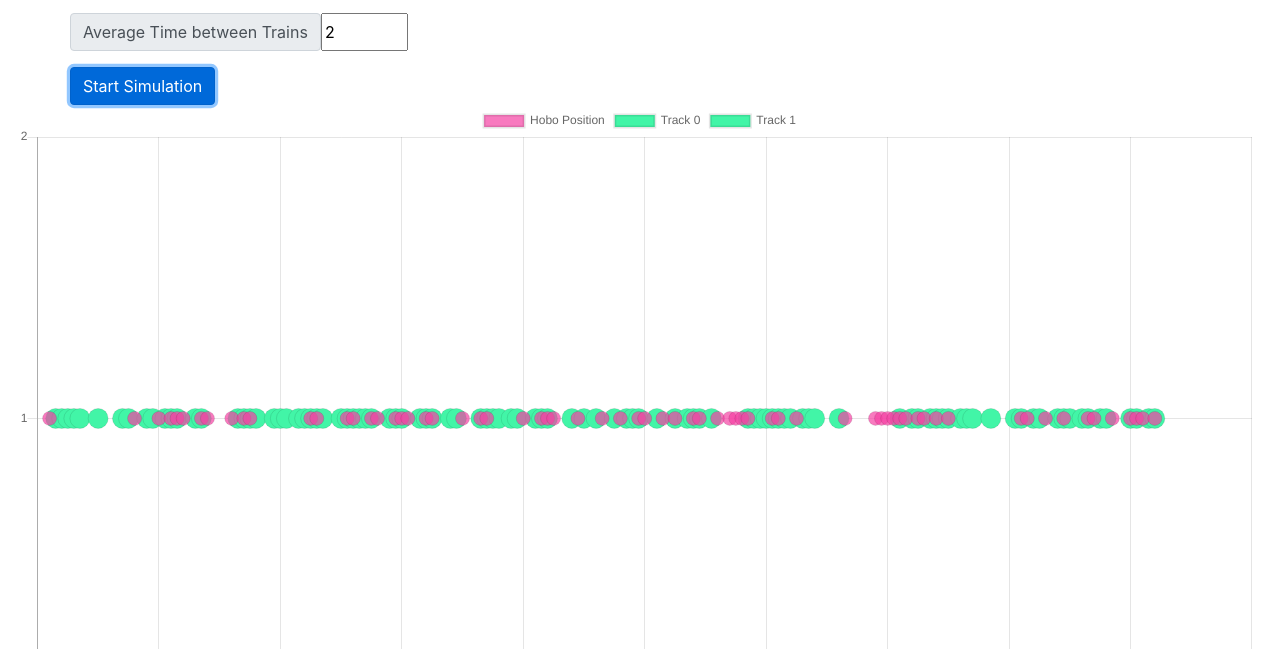
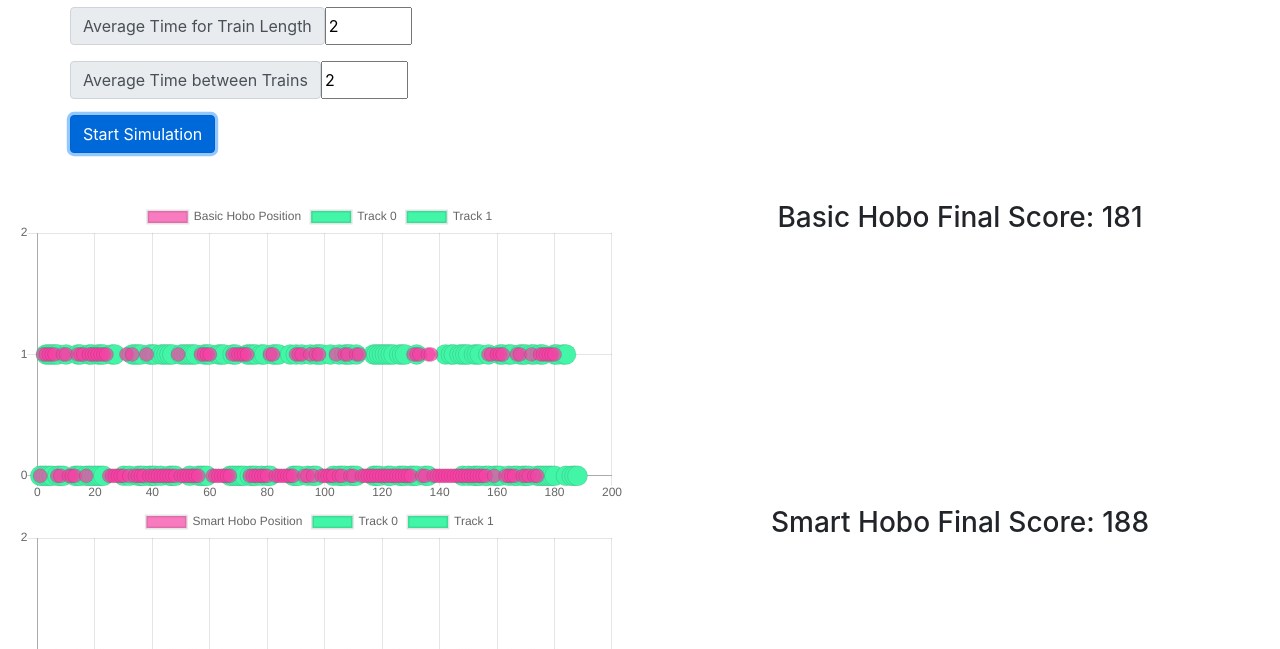
Before and after one commit to Squishy123/HogwartsHobo, a website built with webpack: page src/index.html in a window 1280 px wide. Both pictures are taken after a click on the button "Start Simulation". Shown: the part 151-800 px from the top of the page. Built offline with nearby package versions, Linux system fonts and the light colour scheme.

Commit message:
Added score counter

```diff
--- a/package.json
+++ b/package.json
@@ -19,6 +19,7 @@
     "@babel/preset-env": "^7.9.0",
     "babel-loader": "^8.1.0",
     "eslint": "^6.8.0",
+    "gh-pages": "^2.2.0",
     "html-webpack-plugin": "^4.0.4",
     "jest": "^25.2.0",
     "nodemon": "^2.0.2",
@@ -32,7 +33,8 @@
     "dev": "webpack-dev-server --config webpack.config.js --hot",
     "build-webpack": "webpack --config webpack.config.js",
     "build": "babel src --out-dir dist",
-    "test": "jest"
+    "test": "jest",
+    "deploy": "npm run build-webpack && gh-pages -d dep -b gh-pages"
   },
   "dependencies": {
     "@tensorflow/tfjs": "^1.7.0",
--- a/src/index.html
+++ b/src/index.html
@@ -7,12 +7,19 @@
 
     <link rel="stylesheet" href="https://stackpath.bootstrapcdn.com/bootstrap/4.4.1/css/bootstrap.min.css"
         integrity="sha384-Vkoo8x4CGsO3+Hhxv8T/Q5PaXtkKtu6ug5TOeNV6gBiFeWPGFN9MuhOf23Q9Ifjh" crossorigin="anonymous">
+
+    <style>
+        canvas {
+            max-width: 1000px;
+            margin: auto;
+        }
+    </style>
 </head>
 
 <body>
-    <div class="container">
+    <div class="container mt-5">
         <h1 class="row">Hogwarts Hobo Simulation</h1>
-        <div class="settings row input-group">
+        <div class="settings row input-group mb-5">
             <div class="input-group mb-3">
                 <span class="input-group-text">Number of Tracks</span>
                 <input type="number" id="num-tracks" min="1" max="10" value="2">
@@ -30,9 +37,23 @@
             </div>
         </div>
     </div>
-    <div class="container-fluid">
-        <canvas id="graph"></canvas>
-        <div class="tracks"></div>
+    <div class="container-fluid mb-5">
+        <div class="row text-center">
+            <div class="col">
+                <canvas id="basic-graph"></canvas>
+            </div>
+            <div class="col">
+                <h3 id="basic-score"></h3>
+            </div>
+        </div>
+        <div class="row text-center">
+            <div class="col">
+                <canvas id="smart-graph"></canvas>
+            </div>
+            <div class="col">
+                <h3 id="smart-score"></h3>
+            </div>
+        </div>
     </div>
 </body>
 
--- a/src/main.js
+++ b/src/main.js
@@ -2,14 +2,18 @@
 import Chart from 'chart.js';
 import Game from './sim/sim';
 
-let ctx = document.querySelector('#graph');
+let sctx = document.querySelector('#smart-graph');
+let bctx = document.querySelector('#basic-graph');
 let start = document.querySelector('button');
 
-let graph;
+let smartGraph, basicGraph;
 
 start.addEventListener('click', () => {
-    if(graph)
-        graph.destroy();
+    if(smartGraph)
+        smartGraph.destroy();
+
+    if(basicGraph)
+        basicGraph.destroy();
 
     startSimulation(Number(document.querySelector('#avg-time-on').value),
     Number(document.querySelector('#avg-time-between').value),
@@ -19,41 +23,39 @@ start.addEventListener('click', () => {
 function startSimulation(avgTimeOnTrack, avgTimesBetween, numTracks) {
     console.log(numTracks);
     let game = new Game(60, avgTimeOnTrack, avgTimesBetween, numTracks);
-    let results = game.runSmart();
+    let smartResults = game.runSmart();
+    let basicResults = game.runBasic();
+
+    document.querySelector('#basic-score').innerHTML = `Basic Hobo Final Score: ${basicResults.score}`;
+    document.querySelector('#smart-score').innerHTML = `Smart Hobo Final Score: ${smartResults.score}`;
 
     let trainPos = [];
 
-    for (let i = 0; i < results.trackPos.length; i++) {
-        for (let j = 0; j < results.trackPos[i].length; j++) {
+    for (let i = 0; i < smartResults.trackPos.length; i++) {
+        for (let j = 0; j < smartResults.trackPos[i].length; j++) {
             if (!trainPos[j])
                 trainPos.push([]);
 
-            if (results.trackPos[i][j].y == 1)
-                trainPos[j].push({ x: results.trackPos[i][j].x, y: j });
+            if (smartResults.trackPos[i][j].y == 1)
+                trainPos[j].push({ x: smartResults.trackPos[i][j].x, y: j });
         }
     }
 
     console.log(trainPos);
 
-    console.log(trainPos.map((tp, i) => ({
-        label: `Track ${i}`,
-        backgroundColor: "green",
-        data: tp
-    })))
-
-    graph = new Chart(ctx, {
+    basicGraph = new Chart(bctx, {
         type: "scatter",
         data: {
             datasets: [
                 /*{
                     label: "Hits",
                     backgroundColor: 'rgb(255, 99, 132)',
-                    data: results.hits
+                    data: smartResults.hits
                 },*/
                 {
-                    label: "Hobo Position",
+                    label: "Basic Hobo Position",
                     backgroundColor: 'rgba(245, 66, 164, 0.7)',
-                    data: results.hoboPos,
+                    data: basicResults.hoboPos,
                     pointRadius: 7
                 },
                 ...trainPos.map((tp, i) => ({
@@ -76,6 +78,43 @@ function startSimulation(avgTimeOnTrack, avgTimesBetween, numTracks) {
             }
         }
     });
+
+    smartGraph = new Chart(sctx, {
+        type: "scatter",
+        data: {
+            datasets: [
+                /*{
+                    label: "Hits",
+                    backgroundColor: 'rgb(255, 99, 132)',
+                    data: smartResults.hits
+                },*/
+                {
+                    label: "Smart Hobo Position",
+                    backgroundColor: 'rgba(245, 66, 164, 0.7)',
+                    data: smartResults.hoboPos,
+                    pointRadius: 7
+                },
+                ...trainPos.map((tp, i) => ({
+                    label: `Track ${i}`,
+                    backgroundColor: "rgb(66, 245, 167)",
+                    data: tp,
+                    pointRadius: 10
+                })),
+            ]
+        },
+        options: {
+            scales: {
+                yAxes: [{
+                    ticks: {
+                        suggestedMin: 0,
+                        suggestedMax: numTracks,
+                        stepSize: 1
+                    }
+                }]
+            }
+        }
+    });
+
 }
 
 
--- a/src/sim/sim.js
+++ b/src/sim/sim.js
@@ -102,26 +102,32 @@ export default class Game {
     }
 
     runBasic() {
+        let hoboPos = [];
+        let trackPos = [];
+        let hits = [];
+
         let hobo = new Hobo(100, 0);
         let score = 1;
         this.spawnNext();
         for (let i = 1; i < 1000; i++, score++) {
-            //console.log(chalk.blue("ROUND " + i))
-            //console.log("TRACK STATUS")
-            //console.log(this.getInfo(i-1));
-            //console.log(this.getInfo(i));
-            //console.log("=========")
+            trackPos.push(this.getInfo(i).map((val) => ({ x: i, y: val })))
             if (this.getInfo(i)[hobo.pos] == 1) {
+                hits.push({ x: i, y: 1 });
                 hobo.hp--;
-                //console.log(chalk.red("HIT HP: " + hobo.hp));
                 if (hobo.hp == 0)
                     break;
             }
             hobo.act(this.getInfo(i - 1));
+            hoboPos.push({ x: i, y: hobo.pos });
             this.spawnNext();
         }
 
         console.log("FINAL SCORE " + score);
-        return [1, 1, score];
+        return {
+            score: score,
+            hoboPos: hoboPos,
+            trackPos: trackPos,
+            hits: hits
+        };
     }
 }
```
Also changed, not shown: 2 other files.
